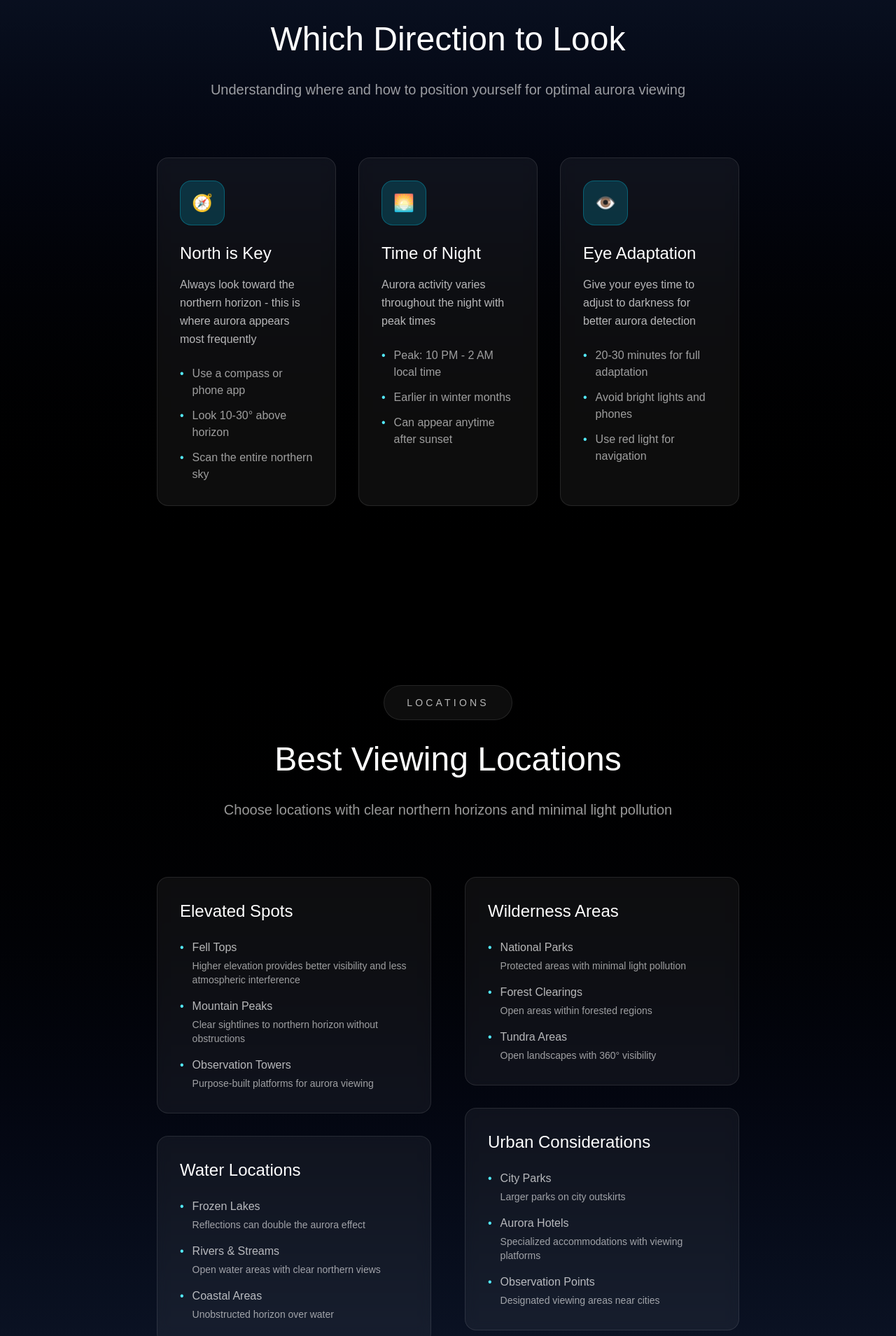
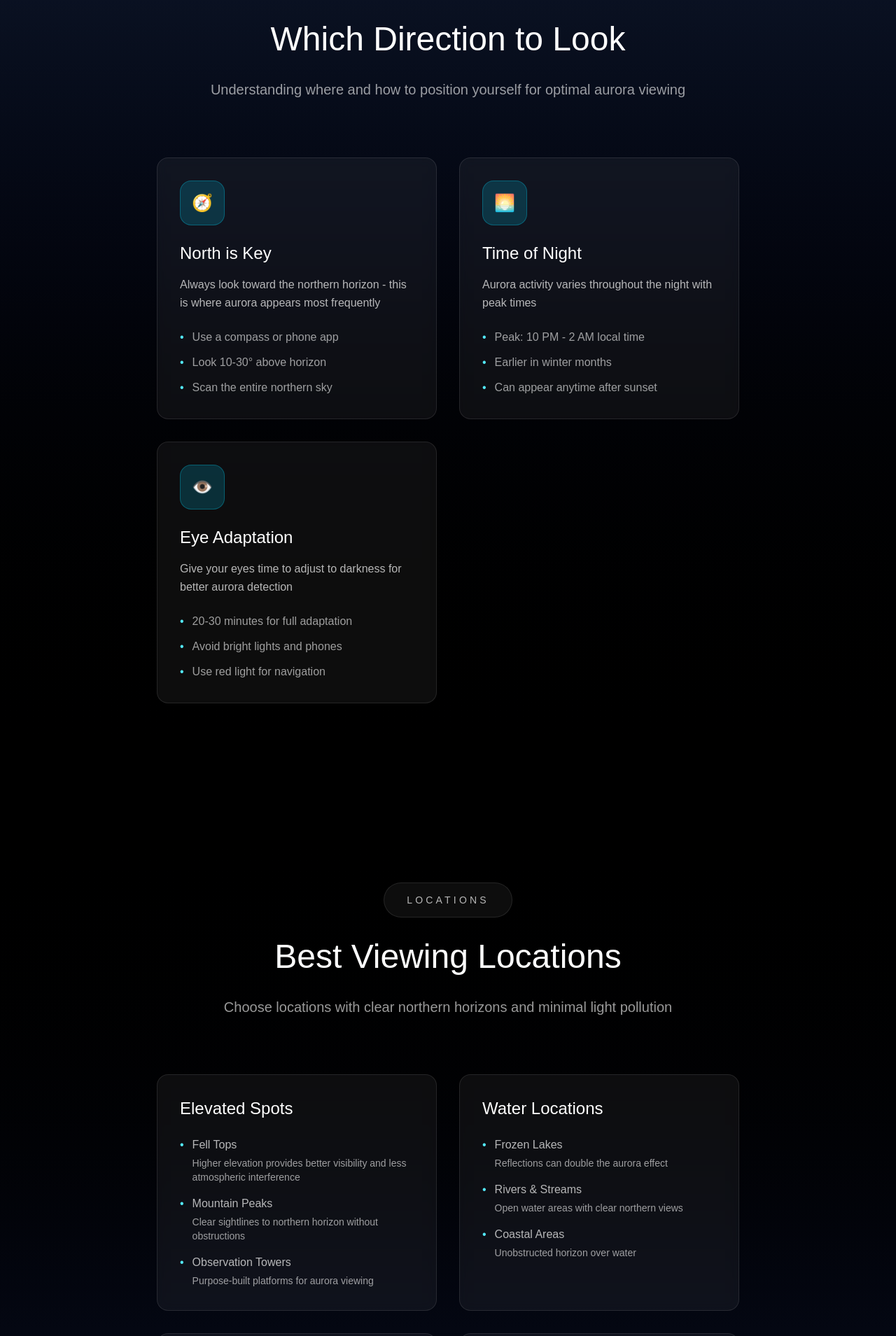
Before and after one commit to kirkkis-pixel/northern-lights-radar, a Next.js app: page /guide/where-to-look in a window 1280 px wide. Shown: the part 891-2800 px from the top of the page at 70% size. Built offline with nearby package versions, Linux system fonts and the light colour scheme.

Commit message:
Fix card alignment in Where to Look guide - consistent heights and 2-column layout

```diff
--- a/src/app/guide/where-to-look/page.tsx
+++ b/src/app/guide/where-to-look/page.tsx
@@ -92,13 +92,13 @@ export default function WhereToLookPage() {
               </p>
             </div>
 
-            <div className="grid grid-cols-1 md:grid-cols-2 lg:grid-cols-3 gap-8">
-              <div className="group bg-white/5 backdrop-blur-sm rounded-2xl p-8 border border-white/10 hover:border-white/20 hover:bg-white/10 transition-all duration-500">
+            <div className="grid grid-cols-1 md:grid-cols-2 gap-8">
+              <div className="group bg-white/5 backdrop-blur-sm rounded-2xl p-8 border border-white/10 hover:border-white/20 hover:bg-white/10 transition-all duration-500 h-full flex flex-col">
                 <div className="w-16 h-16 bg-cyan-500/20 rounded-2xl flex items-center justify-center mb-6 border border-cyan-400/30">
                   <span className="text-cyan-300 text-2xl">🧭</span>
                 </div>
                 <h3 className="text-2xl font-light text-white mb-4">North is Key</h3>
-                <p className="text-white/70 font-light leading-relaxed mb-6">
+                <p className="text-white/70 font-light leading-relaxed mb-6 flex-grow">
                   Always look toward the northern horizon - this is where aurora appears most frequently
                 </p>
                 <ul className="text-white/60 font-light space-y-3">
@@ -117,12 +117,12 @@ export default function WhereToLookPage() {
                 </ul>
               </div>
 
-              <div className="group bg-white/5 backdrop-blur-sm rounded-2xl p-8 border border-white/10 hover:border-white/20 hover:bg-white/10 transition-all duration-500">
+              <div className="group bg-white/5 backdrop-blur-sm rounded-2xl p-8 border border-white/10 hover:border-white/20 hover:bg-white/10 transition-all duration-500 h-full flex flex-col">
                 <div className="w-16 h-16 bg-cyan-500/20 rounded-2xl flex items-center justify-center mb-6 border border-cyan-400/30">
                   <span className="text-cyan-300 text-2xl">🌅</span>
                 </div>
                 <h3 className="text-2xl font-light text-white mb-4">Time of Night</h3>
-                <p className="text-white/70 font-light leading-relaxed mb-6">
+                <p className="text-white/70 font-light leading-relaxed mb-6 flex-grow">
                   Aurora activity varies throughout the night with peak times
                 </p>
                 <ul className="text-white/60 font-light space-y-3">
@@ -141,12 +141,12 @@ export default function WhereToLookPage() {
                 </ul>
               </div>
 
-              <div className="group bg-white/5 backdrop-blur-sm rounded-2xl p-8 border border-white/10 hover:border-white/20 hover:bg-white/10 transition-all duration-500">
+              <div className="group bg-white/5 backdrop-blur-sm rounded-2xl p-8 border border-white/10 hover:border-white/20 hover:bg-white/10 transition-all duration-500 h-full flex flex-col">
                 <div className="w-16 h-16 bg-cyan-500/20 rounded-2xl flex items-center justify-center mb-6 border border-cyan-400/30">
                   <span className="text-cyan-300 text-2xl">👁️</span>
                 </div>
                 <h3 className="text-2xl font-light text-white mb-4">Eye Adaptation</h3>
-                <p className="text-white/70 font-light leading-relaxed mb-6">
+                <p className="text-white/70 font-light leading-relaxed mb-6 flex-grow">
                   Give your eyes time to adjust to darkness for better aurora detection
                 </p>
                 <ul className="text-white/60 font-light space-y-3">
@@ -183,10 +183,10 @@ export default function WhereToLookPage() {
               </p>
             </div>
 
-            <div className="grid grid-cols-1 md:grid-cols-2 gap-12">
-              <div className="space-y-8">
-                <div className="group bg-white/5 backdrop-blur-sm rounded-2xl p-8 border border-white/10 hover:border-white/20 hover:bg-white/10 transition-all duration-500">
-                  <h3 className="text-2xl font-light text-white mb-6">Elevated Spots</h3>
+            <div className="grid grid-cols-1 md:grid-cols-2 gap-8">
+              <div className="group bg-white/5 backdrop-blur-sm rounded-2xl p-8 border border-white/10 hover:border-white/20 hover:bg-white/10 transition-all duration-500 h-full flex flex-col">
+                <h3 className="text-2xl font-light text-white mb-6">Elevated Spots</h3>
+                <div className="flex-grow">
                   <ul className="text-white/70 font-light space-y-4">
                     <li className="flex items-start">
                       <span className="text-cyan-300 mr-3">•</span>
@@ -211,9 +211,11 @@ export default function WhereToLookPage() {
                     </li>
                   </ul>
                 </div>
+              </div>
 
-                <div className="group bg-white/5 backdrop-blur-sm rounded-2xl p-8 border border-white/10 hover:border-white/20 hover:bg-white/10 transition-all duration-500">
-                  <h3 className="text-2xl font-light text-white mb-6">Water Locations</h3>
+              <div className="group bg-white/5 backdrop-blur-sm rounded-2xl p-8 border border-white/10 hover:border-white/20 hover:bg-white/10 transition-all duration-500 h-full flex flex-col">
+                <h3 className="text-2xl font-light text-white mb-6">Water Locations</h3>
+                <div className="flex-grow">
                   <ul className="text-white/70 font-light space-y-4">
                     <li className="flex items-start">
                       <span className="text-cyan-300 mr-3">•</span>
@@ -240,9 +242,9 @@ export default function WhereToLookPage() {
                 </div>
               </div>
 
-              <div className="space-y-8">
-                <div className="group bg-white/5 backdrop-blur-sm rounded-2xl p-8 border border-white/10 hover:border-white/20 hover:bg-white/10 transition-all duration-500">
-                  <h3 className="text-2xl font-light text-white mb-6">Wilderness Areas</h3>
+              <div className="group bg-white/5 backdrop-blur-sm rounded-2xl p-8 border border-white/10 hover:border-white/20 hover:bg-white/10 transition-all duration-500 h-full flex flex-col">
+                <h3 className="text-2xl font-light text-white mb-6">Wilderness Areas</h3>
+                <div className="flex-grow">
                   <ul className="text-white/70 font-light space-y-4">
                     <li className="flex items-start">
                       <span className="text-cyan-300 mr-3">•</span>
@@ -267,9 +269,11 @@ export default function WhereToLookPage() {
                     </li>
                   </ul>
                 </div>
+              </div>
 
-                <div className="group bg-white/5 backdrop-blur-sm rounded-2xl p-8 border border-white/10 hover:border-white/20 hover:bg-white/10 transition-all duration-500">
-                  <h3 className="text-2xl font-light text-white mb-6">Urban Considerations</h3>
+              <div className="group bg-white/5 backdrop-blur-sm rounded-2xl p-8 border border-white/10 hover:border-white/20 hover:bg-white/10 transition-all duration-500 h-full flex flex-col">
+                <h3 className="text-2xl font-light text-white mb-6">Urban Considerations</h3>
+                <div className="flex-grow">
                   <ul className="text-white/70 font-light space-y-4">
                     <li className="flex items-start">
                       <span className="text-cyan-300 mr-3">•</span>
@@ -314,63 +318,63 @@ export default function WhereToLookPage() {
               </p>
             </div>
 
-            <div className="grid grid-cols-1 md:grid-cols-2 lg:grid-cols-3 gap-8">
-              <div className="group bg-white/5 backdrop-blur-sm rounded-2xl p-8 border border-white/10 hover:border-white/20 hover:bg-white/10 transition-all duration-500">
+            <div className="grid grid-cols-1 md:grid-cols-2 gap-8">
+              <div className="group bg-white/5 backdrop-blur-sm rounded-2xl p-8 border border-white/10 hover:border-white/20 hover:bg-white/10 transition-all duration-500 h-full flex flex-col">
                 <div className="w-16 h-16 bg-red-500/20 rounded-2xl flex items-center justify-center mb-6 border border-red-400/30">
                   <span className="text-red-300 text-2xl">🚫</span>
                 </div>
                 <h3 className="text-xl font-light text-white mb-4">Light Pollution</h3>
-                <p className="text-white/70 font-light leading-relaxed">
+                <p className="text-white/70 font-light leading-relaxed flex-grow">
                   Avoid areas with street lights, buildings, or other sources of artificial light that can wash out the aurora
                 </p>
               </div>
 
-              <div className="group bg-white/5 backdrop-blur-sm rounded-2xl p-8 border border-white/10 hover:border-white/20 hover:bg-white/10 transition-all duration-500">
+              <div className="group bg-white/5 backdrop-blur-sm rounded-2xl p-8 border border-white/10 hover:border-white/20 hover:bg-white/10 transition-all duration-500 h-full flex flex-col">
                 <div className="w-16 h-16 bg-red-500/20 rounded-2xl flex items-center justify-center mb-6 border border-red-400/30">
                   <span className="text-red-300 text-2xl">🌲</span>
                 </div>
                 <h3 className="text-xl font-light text-white mb-4">Obstructed Views</h3>
-                <p className="text-white/70 font-light leading-relaxed">
+                <p className="text-white/70 font-light leading-relaxed flex-grow">
                   Don&apos;t choose spots with trees, mountains, or buildings blocking your northern horizon
                 </p>
               </div>
 
-              <div className="group bg-white/5 backdrop-blur-sm rounded-2xl p-8 border border-white/10 hover:border-white/20 hover:bg-white/10 transition-all duration-500">
+              <div className="group bg-white/5 backdrop-blur-sm rounded-2xl p-8 border border-white/10 hover:border-white/20 hover:bg-white/10 transition-all duration-500 h-full flex flex-col">
                 <div className="w-16 h-16 bg-red-500/20 rounded-2xl flex items-center justify-center mb-6 border border-red-400/30">
                   <span className="text-red-300 text-2xl">🌙</span>
                 </div>
                 <h3 className="text-xl font-light text-white mb-4">Bright Moon</h3>
-                <p className="text-white/70 font-light leading-relaxed">
+                <p className="text-white/70 font-light leading-relaxed flex-grow">
                   Full moon can significantly reduce aurora visibility - check moon phases before planning
                 </p>
               </div>
 
-              <div className="group bg-white/5 backdrop-blur-sm rounded-2xl p-8 border border-white/10 hover:border-white/20 hover:bg-white/10 transition-all duration-500">
+              <div className="group bg-white/5 backdrop-blur-sm rounded-2xl p-8 border border-white/10 hover:border-white/20 hover:bg-white/10 transition-all duration-500 h-full flex flex-col">
                 <div className="w-16 h-16 bg-red-500/20 rounded-2xl flex items-center justify-center mb-6 border border-red-400/30">
                   <span className="text-red-300 text-2xl">☁️</span>
                 </div>
                 <h3 className="text-xl font-light text-white mb-4">Cloudy Skies</h3>
-                <p className="text-white/70 font-light leading-relaxed">
+                <p className="text-white/70 font-light leading-relaxed flex-grow">
                   Check weather forecasts - clouds will completely block aurora visibility
                 </p>
               </div>
 
-              <div className="group bg-white/5 backdrop-blur-sm rounded-2xl p-8 border border-white/10 hover:border-white/20 hover:bg-white/10 transition-all duration-500">
+              <div className="group bg-white/5 backdrop-blur-sm rounded-2xl p-8 border border-white/10 hover:border-white/20 hover:bg-white/10 transition-all duration-500 h-full flex flex-col">
                 <div className="w-16 h-16 bg-red-500/20 rounded-2xl flex items-center justify-center mb-6 border border-red-400/30">
                   <span className="text-red-300 text-2xl">🌅</span>
                 </div>
                 <h3 className="text-xl font-light text-white mb-4">Wrong Timing</h3>
-                <p className="text-white/70 font-light leading-relaxed">
+                <p className="text-white/70 font-light leading-relaxed flex-grow">
                   Avoid viewing during twilight hours when the sky is still too bright
                 </p>
               </div>
 
-              <div className="group bg-white/5 backdrop-blur-sm rounded-2xl p-8 border border-white/10 hover:border-white/20 hover:bg-white/10 transition-all duration-500">
+              <div className="group bg-white/5 backdrop-blur-sm rounded-2xl p-8 border border-white/10 hover:border-white/20 hover:bg-white/10 transition-all duration-500 h-full flex flex-col">
                 <div className="w-16 h-16 bg-red-500/20 rounded-2xl flex items-center justify-center mb-6 border border-red-400/30">
                   <span className="text-red-300 text-2xl">📱</span>
                 </div>
                 <h3 className="text-xl font-light text-white mb-4">Phone Screens</h3>
-                <p className="text-white/70 font-light leading-relaxed">
+                <p className="text-white/70 font-light leading-relaxed flex-grow">
                   Avoid checking your phone frequently as bright screens ruin night vision adaptation
                 </p>
               </div>
```
